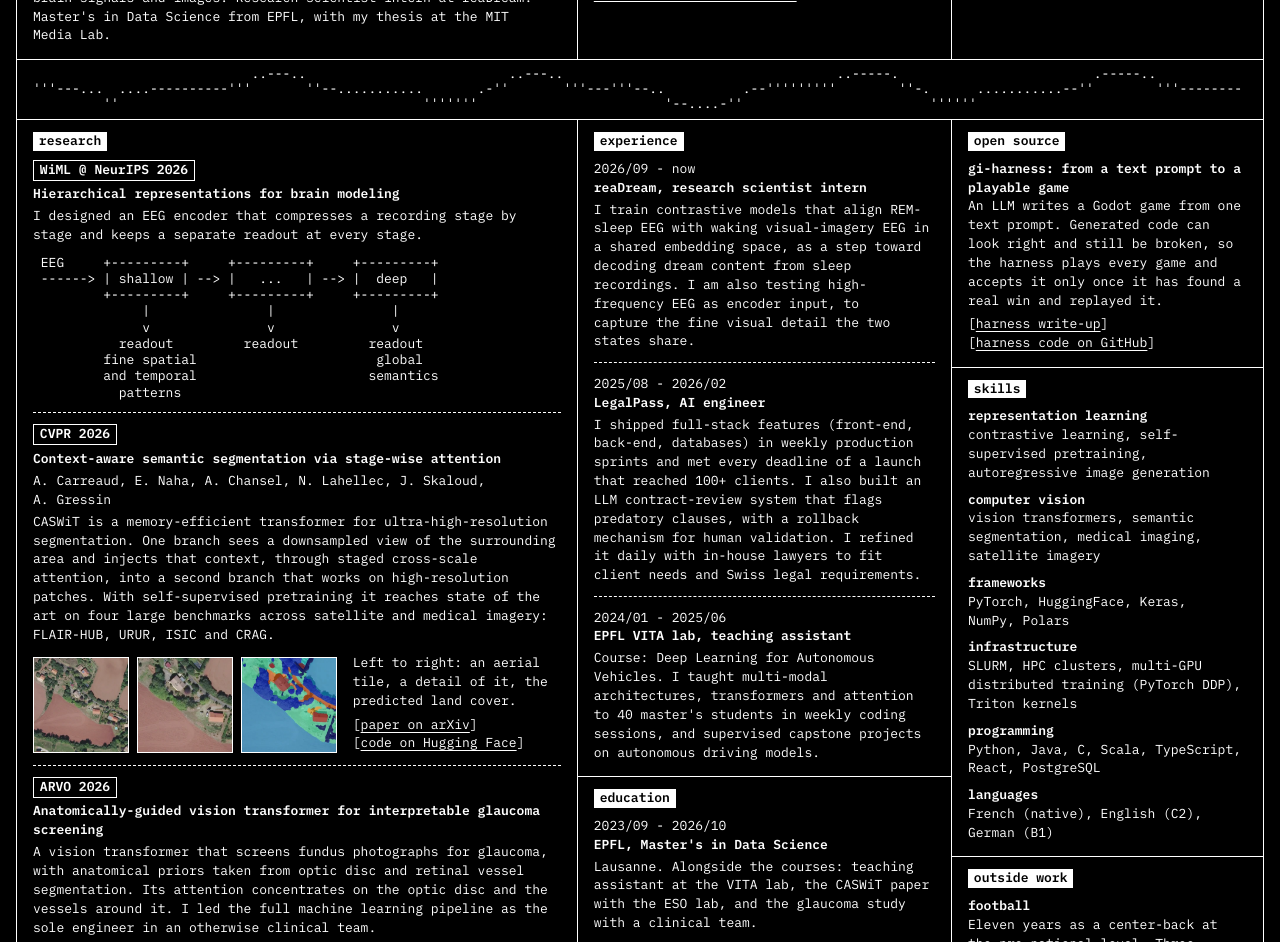
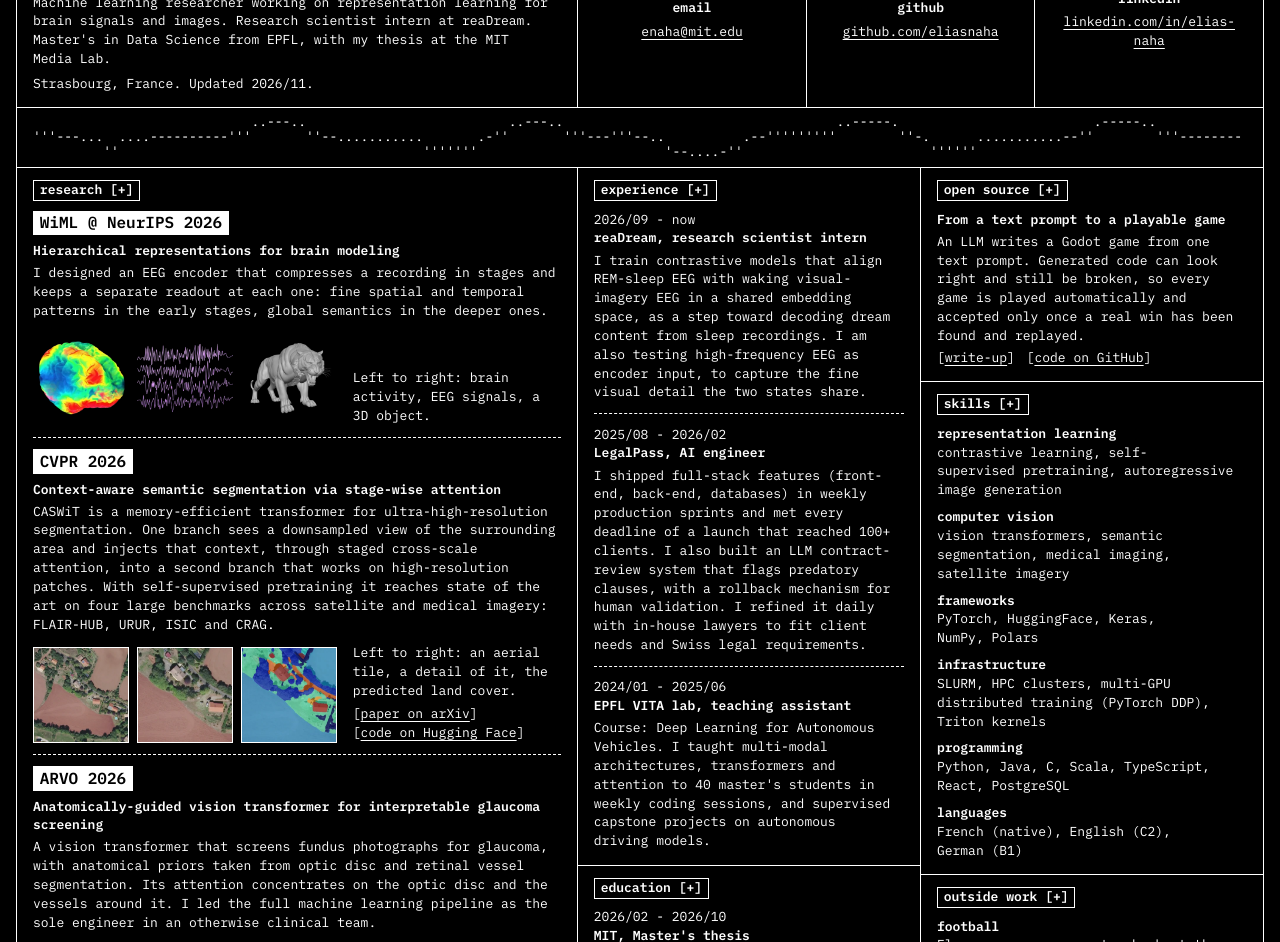
Before and after one commit to eliasnaha/eliasnaha.github.io, a plain HTML site: page index.html in a window 1280 px wide. Shown: the part 82-1024 px from the top of the page. Drawn offline with Linux system fonts and the light colour scheme.

Commit message:
Open one section at a time; bring the name and the venues forward
- Section labels are buttons: [+] gives a section the full width with its
  items side by side and folds the others to their labels; [-] or Escape
  brings the overview back. The open section is kept in the URL hash.
- The name is a large inverse-video label; email, GitHub and LinkedIn each
  get a centred cell beside it.
- Venues are inverse-video labels, the loudest thing in each paper.
- The thesis entry shows three pictures instead of a diagram; the
  education timeline is gone.
- The open-source entry is titled by what it does; the CVPR author list
  is dropped.
- Columns rebalanced so none ends in a large empty area.

```diff
--- /dev/null
+++ b/assets/focus.js
@@ -0,0 +1,61 @@
+// Section labels are buttons. Opening one gives that section the whole width
+// and folds the others down to their labels; opening it again, or pressing
+// Escape, brings the overview back. The open section is kept in the URL hash.
+
+(() => {
+  const frame = document.querySelector("[data-frame]");
+  if (!frame) return;
+
+  const sections = Array.from(frame.querySelectorAll("[data-section]"));
+  const buttons = new Map();
+
+  for (const section of sections) {
+    const heading = section.querySelector("h2");
+    const button = document.createElement("button");
+    const mark = document.createElement("span");
+
+    button.type = "button";
+    button.textContent = heading.textContent.trim() + " ";
+    mark.setAttribute("aria-hidden", "true");
+    button.append(mark);
+    heading.textContent = "";
+    heading.append(button);
+
+    button.addEventListener("click", () => {
+      open(frame.dataset.focus === section.id ? null : section.id, true);
+    });
+    buttons.set(section.id, { button, mark });
+  }
+
+  function open(id, record) {
+    const target = sections.find((section) => section.id === id);
+
+    if (target) frame.dataset.focus = target.id;
+    else delete frame.dataset.focus;
+
+    for (const section of sections) {
+      const isOpen = section === target;
+      const { button, mark } = buttons.get(section.id);
+      section.classList.toggle("is-open", isOpen);
+      button.setAttribute("aria-expanded", String(isOpen));
+      mark.textContent = isOpen ? "[-]" : "[+]";
+    }
+
+    if (record) {
+      const url = target ? "#" + target.id : location.pathname + location.search;
+      history.replaceState(null, "", url);
+    }
+  }
+
+  document.addEventListener("keydown", (event) => {
+    if (event.key === "Escape" && frame.dataset.focus) {
+      const { button } = buttons.get(frame.dataset.focus);
+      open(null, true);
+      button.focus();
+    }
+  });
+
+  window.addEventListener("hashchange", () => open(location.hash.slice(1), false));
+
+  open(location.hash.slice(1), false);
+})();
--- a/assets/site.css
+++ b/assets/site.css
@@ -1,5 +1,6 @@
-/* Two colours only: black and white. Hierarchy comes from weight, inverse
-   video, boxes and rules, never from grey. Photographs keep their own colours. */
+/* Two colours only: black and white. Hierarchy comes from weight, size,
+   inverse video, boxes and rules, never from grey. Photographs keep their
+   own colours. */
 
 @font-face {
   font-family: "Plex Mono";
@@ -56,7 +57,6 @@ pre {
   margin: 0;
 }
 
-h1,
 h2,
 h3,
 dt {
@@ -86,14 +86,14 @@ a:focus-visible {
   text-decoration: none;
 }
 
-a:focus-visible {
+a:focus-visible,
+button:focus-visible {
   outline: 2px solid var(--white);
   outline-offset: 2px;
 }
 
 /* The frame is a white sheet showing through 1px gaps between black cells:
-   that is what draws the grid lines. The header and the body share the same
-   three columns, so their rules line up. */
+   that is what draws the grid lines. */
 
 .frame {
   display: grid;
@@ -105,9 +105,78 @@ a:focus-visible {
   background: var(--white);
 }
 
+.cell {
+  padding: 0.75rem var(--pad) 0.85rem;
+  background: var(--black);
+}
+
+/* Header: who I am on the left, three ways to reach me on the right. */
+
+.top {
+  display: grid;
+  grid-template-columns: minmax(0, 5.4fr) minmax(0, 6.6fr);
+  gap: 1px;
+}
+
+h1 {
+  display: inline-block;
+  margin-bottom: 0.55rem;
+  padding: 0.1em 0.6ch;
+  background: var(--white);
+  color: var(--black);
+  font-size: 1.75rem;
+  font-weight: 600;
+  line-height: 1.15;
+  letter-spacing: 0.02em;
+}
+
+.top p + p {
+  margin-top: 0.35rem;
+}
+
+.contacts {
+  display: grid;
+  grid-template-columns: repeat(3, minmax(0, 1fr));
+  gap: 1px;
+  padding: 0;
+  list-style: none;
+}
+
+.contacts .cell {
+  display: flex;
+  flex-direction: column;
+  align-items: center;
+  justify-content: center;
+  gap: 0.3rem;
+  text-align: center;
+}
+
+.contacts span {
+  font-weight: 600;
+}
+
+.contacts a {
+  overflow-wrap: anywhere;
+}
+
+/* The strip under the header: a slow trace drawn by assets/wave.js. */
+
+.wave {
+  padding-block: 0.45rem;
+}
+
+.wave pre {
+  height: 3.45em;
+  overflow: hidden;
+  font: inherit;
+  line-height: 1.15;
+}
+
+/* The body: three columns of sections. */
+
 .cols {
   display: grid;
-  grid-template-columns: minmax(0, 5.4fr) minmax(0, 3.6fr) minmax(0, 3fr);
+  grid-template-columns: minmax(0, 5.4fr) minmax(0, 3.3fr) minmax(0, 3.3fr);
   gap: 1px;
 }
 
@@ -117,29 +186,35 @@ a:focus-visible {
   gap: 1px;
 }
 
-.cell {
-  padding: 0.75rem var(--pad) 0.85rem;
-  background: var(--black);
-}
-
 .stack > .cell:last-child {
   flex: 1;
 }
 
-h1 + p {
-  margin-top: 0.25rem;
-}
-
-.plain {
-  list-style: none;
-}
-
-/* Section names are set in inverse video. */
+/* Section names are boxed labels. Once assets/focus.js has run they are
+   buttons: [+] opens the section, [-] folds it back. */
 
 h2 {
   display: inline-block;
-  margin-bottom: 0.55rem;
+  margin-bottom: 0.6rem;
+  border: 1px solid var(--white);
+}
+
+h2:not(:has(button)) {
   padding: 0 0.75ch;
+}
+
+h2 button {
+  display: block;
+  padding: 0 0.75ch;
+  border: 0;
+  background: none;
+  color: inherit;
+  font: inherit;
+  cursor: pointer;
+}
+
+h2 button:hover,
+.is-open > h2 button {
   background: var(--white);
   color: var(--black);
 }
@@ -161,13 +236,15 @@ h2 {
   margin-top: 0.5rem;
 }
 
-/* Where a paper appeared: a boxed label above its title. */
+/* Where a paper appeared: the loudest thing in its entry. */
 
 .venue {
   display: inline-block;
-  margin-bottom: 0.3rem;
-  padding: 0 0.75ch;
-  border: 1px solid var(--white);
+  margin-bottom: 0.4rem;
+  padding: 0.05em 0.7ch;
+  background: var(--white);
+  color: var(--black);
+  font-size: 1rem;
   font-weight: 600;
 }
 
@@ -201,36 +278,7 @@ h2 {
   content: "]" / "";
 }
 
-/* Drawings made of characters. Each one says how many columns wide it is
-   (--cols); where its cell is narrower than that, the type shrinks just
-   enough for every line to fit. A Plex Mono character is 0.6em wide. */
-
-.ascii {
-  container-type: inline-size;
-  margin-top: 0.6rem;
-  overflow: hidden;
-}
-
-.ascii pre {
-  font: inherit;
-  font-size: min(1em, calc(100cqw / (var(--cols) * 0.6)));
-  line-height: 1.25;
-}
-
-/* The strip under the header: a slow trace drawn by assets/wave.js. */
-
-.wave {
-  padding-block: 0.45rem;
-}
-
-.wave pre {
-  height: 3.45em;
-  overflow: hidden;
-  font: inherit;
-  line-height: 1.15;
-}
-
-/* Photographs, in their own colours. */
+/* Pictures, in their own colours. */
 
 .strip {
   display: grid;
@@ -249,6 +297,11 @@ h2 {
   border: 1px solid var(--white);
 }
 
+.strip-plain img {
+  border: 0;
+  object-fit: contain;
+}
+
 .strip-round img {
   border: 0;
   border-radius: 50%;
@@ -256,6 +309,66 @@ h2 {
 
 .strip figcaption {
   padding-left: 1ch;
+}
+
+/* One section open: every section becomes a direct child of the body. The
+   folded ones shrink to their labels in a row; the open one takes the full
+   width below them, with its items side by side and slightly larger type. */
+
+[data-focus] .cols {
+  display: flex;
+  flex-wrap: wrap;
+}
+
+[data-focus] .stack {
+  display: contents;
+}
+
+.frame[data-focus] [data-section] {
+  flex: 1 1 auto;
+  padding-block: 0.6rem;
+}
+
+[data-focus] [data-section] h2 {
+  margin-bottom: 0;
+}
+
+[data-focus] [data-section]:not(.is-open) .items {
+  display: none;
+}
+
+.frame[data-focus] [data-section].is-open {
+  order: 1;
+  flex: 1 1 100%;
+  padding-block: 0.9rem 1.2rem;
+  font-size: 0.9375rem;
+}
+
+[data-focus] .is-open h2 {
+  margin-bottom: 0.9rem;
+}
+
+[data-focus] .is-open .items {
+  display: grid;
+  grid-template-columns: repeat(auto-fit, minmax(min(100%, 19rem), 1fr));
+  gap: 1.25rem 4ch;
+}
+
+[data-focus] .is-open .items > * {
+  max-width: 68ch;
+  margin-top: 0;
+  padding-top: 0;
+  border-top: 0;
+}
+
+[data-focus] .is-open .strip {
+  grid-template-columns: repeat(3, minmax(0, 1fr));
+  max-width: 30rem;
+}
+
+[data-focus] .is-open .strip figcaption {
+  grid-column: 1 / -1;
+  padding-left: 0;
 }
 
 /* Two columns on mid-sized screens: the first block beside the other two. */
@@ -267,6 +380,10 @@ h2 {
 
   .cols > :first-child {
     grid-row: 1 / span 2;
+  }
+
+  .top {
+    grid-template-columns: minmax(0, 1fr);
   }
 }
 
@@ -292,12 +409,27 @@ h2 {
     padding: 0.5rem;
   }
 
+  h1 {
+    font-size: 1.5rem;
+  }
+
   .cols {
     grid-template-columns: minmax(0, 1fr);
   }
 
   .cols > :first-child {
     grid-row: auto;
+  }
+
+  .contacts {
+    grid-template-columns: minmax(0, 1fr);
+  }
+
+  .contacts .cell {
+    flex-direction: row;
+    justify-content: flex-start;
+    gap: 2ch;
+    padding-block: 0.5rem;
   }
 
   .strip {
@@ -308,10 +440,14 @@ h2 {
 /* Larger tap areas on touch screens only, so the desktop stays dense. */
 
 @media (pointer: coarse) {
-  .plain a,
+  .contacts a,
   .links a {
     display: inline-block;
     padding-block: 0.4rem;
+  }
+
+  h2 button {
+    padding-block: 0.35rem;
   }
 }
 
@@ -327,4 +463,8 @@ h2 {
   body {
     padding: 0;
   }
+
+  .wave {
+    display: none;
+  }
 }
--- a/index.html
+++ b/index.html
@@ -25,9 +25,9 @@
 </head>
 <body>
 
-<div class="frame">
+<div class="frame" data-frame>
 
-  <header class="cols">
+  <header class="top">
     <div class="cell">
       <h1>Elias Naha</h1>
       <p>
@@ -36,13 +36,22 @@
         Master's in Data Science from EPFL, with my thesis at the MIT Media
         Lab.
       </p>
+      <p>Strasbourg, France. Updated 2026/11.</p>
     </div>
-    <ul class="cell plain" aria-label="Contact">
-      <li><a href="mailto:enaha@mit.edu">enaha@mit.edu</a></li>
-      <li><a href="https://github.com/eliasnaha">github.com/eliasnaha</a></li>
-      <li><a href="https://www.linkedin.com/in/elias-naha-607334198/">linkedin.com/in/elias-naha</a></li>
+    <ul class="contacts" aria-label="Contact">
+      <li class="cell">
+        <span>email</span>
+        <a href="mailto:enaha@mit.edu">enaha@mit.edu</a>
+      </li>
+      <li class="cell">
+        <span>github</span>
+        <a href="https://github.com/eliasnaha">github.com/eliasnaha</a>
+      </li>
+      <li class="cell">
+        <span>linkedin</span>
+        <a href="https://www.linkedin.com/in/elias-naha-607334198/">linkedin.com/in/elias-naha</a>
+      </li>
     </ul>
-    <p class="cell">Strasbourg, France<br>updated 2026/11</p>
   </header>
 
   <div class="cell wave" aria-hidden="true">
@@ -57,43 +66,41 @@
 
     <div class="stack">
 
-      <section class="cell" aria-labelledby="research">
-        <h2 id="research">research</h2>
+      <section class="cell" id="research" data-section aria-labelledby="research-label">
+        <h2 id="research-label">research</h2>
+        <div class="items">
 
           <article class="item">
             <p class="venue">WiML @ NeurIPS 2026</p>
             <h3>Hierarchical representations for brain modeling</h3>
             <p>
-            I designed an EEG encoder that compresses a recording stage by
-            stage and keeps a separate readout at every stage.
+              I designed an EEG encoder that compresses a recording in stages
+              and keeps a separate readout at each one: fine spatial and
+              temporal patterns in the early stages, global semantics in the
+              deeper ones.
             </p>
-          <figure class="ascii" style="--cols: 52">
-<pre role="img" aria-label="Diagram. An EEG recording enters a chain of encoder stages, from shallow to deep. Each stage has its own readout: fine spatial and temporal patterns at the shallow end, global semantics at the deep end.">
- EEG     +---------+     +---------+     +---------+
- ------> | shallow | --> |   ...   | --> |  deep   |
-         +---------+     +---------+     +---------+
-              |               |               |
-              v               v               v
-           readout         readout         readout
-         fine spatial                       global
-         and temporal                      semantics
-           patterns
-</pre>
+            <figure class="strip strip-plain">
+              <img src="assets/img/brain-1.webp" width="320" height="320" loading="lazy" alt="A brain surface colored by activity, from blue to red.">
+              <img src="assets/img/brain-2.webp" width="320" height="320" loading="lazy" alt="Four EEG traces.">
+              <img src="assets/img/brain-3.webp" width="320" height="320" loading="lazy" alt="A 3D model of a tiger.">
+              <figcaption>
+                Left to right: brain activity, EEG signals, a 3D object.
+              </figcaption>
             </figure>
           </article>
 
           <article class="item">
             <p class="venue">CVPR 2026</p>
             <h3>Context-aware semantic segmentation via stage-wise attention</h3>
-          <p>A. Carreaud, E. Naha, A. Chansel, N. Lahellec, J. Skaloud, A. Gressin</p>
             <p>
-            CASWiT is a memory-efficient transformer for ultra-high-resolution
-            segmentation. One branch sees a downsampled view of the
-            surrounding area and injects that context, through staged
-            cross-scale attention, into a second branch that works on
-            high-resolution patches. With self-supervised pretraining it
-            reaches state of the art on four large benchmarks across satellite
-            and medical imagery: FLAIR-HUB, URUR, ISIC and CRAG.
+              CASWiT is a memory-efficient transformer for
+              ultra-high-resolution segmentation. One branch sees a
+              downsampled view of the surrounding area and injects that
+              context, through staged cross-scale attention, into a second
+              branch that works on high-resolution patches. With
+              self-supervised pretraining it reaches state of the art on four
+              large benchmarks across satellite and medical imagery:
+              FLAIR-HUB, URUR, ISIC and CRAG.
             </p>
             <figure class="strip">
               <img src="assets/img/uhr-1.webp" width="320" height="320" loading="lazy" alt="Aerial photograph of farmland with a few houses along a road.">
@@ -114,11 +121,12 @@
             <p class="venue">ARVO 2026</p>
             <h3>Anatomically-guided vision transformer for interpretable glaucoma screening</h3>
             <p>
-            A vision transformer that screens fundus photographs for glaucoma,
-            with anatomical priors taken from optic disc and retinal vessel
-            segmentation. Its attention concentrates on the optic disc and the
-            vessels around it. I led the full machine learning pipeline as the
-            sole engineer in an otherwise clinical team.
+              A vision transformer that screens fundus photographs for
+              glaucoma, with anatomical priors taken from optic disc and
+              retinal vessel segmentation. Its attention concentrates on the
+              optic disc and the vessels around it. I led the full machine
+              learning pipeline as the sole engineer in an otherwise clinical
+              team.
             </p>
             <figure class="strip strip-round">
               <img src="assets/img/glaucoma-1.webp" width="320" height="320" loading="lazy" alt="Color photograph of a retina, with the optic disc and blood vessels visible.">
@@ -133,14 +141,17 @@
               </figcaption>
             </figure>
           </article>
+
+        </div>
       </section>
 
     </div>
 
     <div class="stack">
 
-      <section class="cell" aria-labelledby="experience">
-        <h2 id="experience">experience</h2>
+      <section class="cell" id="experience" data-section aria-labelledby="experience-label">
+        <h2 id="experience-label">experience</h2>
+        <div class="items">
 
           <article class="item">
             <p>2026/09 - now</p>
@@ -158,12 +169,12 @@
             <p>2025/08 - 2026/02</p>
             <h3>LegalPass, AI engineer</h3>
             <p>
-            I shipped full-stack features (front-end, back-end, databases) in
-            weekly production sprints and met every deadline of a launch that
-            reached 100+ clients. I also built an LLM contract-review system
-            that flags predatory clauses, with a rollback mechanism for human
-            validation. I refined it daily with in-house lawyers to fit client
-            needs and Swiss legal requirements.
+              I shipped full-stack features (front-end, back-end, databases)
+              in weekly production sprints and met every deadline of a launch
+              that reached 100+ clients. I also built an LLM contract-review
+              system that flags predatory clauses, with a rollback mechanism
+              for human validation. I refined it daily with in-house lawyers
+              to fit client needs and Swiss legal requirements.
             </p>
           </article>
 
@@ -177,69 +188,57 @@
               capstone projects on autonomous driving models.
             </p>
           </article>
+
+        </div>
       </section>
 
-      <section class="cell" aria-labelledby="education">
-        <h2 id="education">education</h2>
+      <section class="cell" id="education" data-section aria-labelledby="education-label">
+        <h2 id="education-label">education</h2>
+        <div class="items">
+
+          <article class="item">
+            <p>2026/02 - 2026/10</p>
+            <h3>MIT, Master's thesis</h3>
+            <p>Fluid Interfaces Group, Media Lab, Cambridge. Grade 6/6.</p>
+          </article>
 
           <article class="item">
             <p>2023/09 - 2026/10</p>
             <h3>EPFL, Master's in Data Science</h3>
-          <p>
-            Lausanne. Alongside the courses: teaching assistant at the VITA
-            lab, the CASWiT paper with the ESO lab, and the glaucoma study
-            with a clinical team.
-          </p>
+            <p>Lausanne.</p>
           </article>
 
-        <article class="item">
-          <p>2026/02 - 2026/10</p>
-          <h3>MIT, Master's thesis</h3>
-          <p>
-            Fluid Interfaces Group, Media Lab, Cambridge. Grade 6/6. The EEG
-            encoder work shown at WiML dates from these months.
-          </p>
-        </article>
-
-        <figure class="item ascii" style="--cols: 55">
-<pre role="img" aria-label="Timeline, 2023 to 2026. EPFL Master's: September 2023 to October 2026. VITA lab teaching assistant: January 2024 to June 2025. LegalPass: August 2025 to February 2026. MIT thesis: February to October 2026. reaDream: since September 2026.">
-             2023 2024         2025         2026
-             SOND JFMAMJJASOND JFMAMJJASOND JFMAMJJASON
-EPFL MSc     #########################################
-VITA lab TA       ###################
-LegalPass                             ########
-MIT thesis                                   #########
-reaDream                                            ###
-</pre>
-        </figure>
+        </div>
       </section>
 
     </div>
 
     <div class="stack">
 
-      <section class="cell" aria-labelledby="open-source">
-        <h2 id="open-source">open source</h2>
+      <section class="cell" id="open-source" data-section aria-labelledby="open-source-label">
+        <h2 id="open-source-label">open source</h2>
+        <div class="items">
 
-        <article>
-          <h3>gi-harness: from a text prompt to a playable game</h3>
+          <article class="item">
+            <h3>From a text prompt to a playable game</h3>
             <p>
               An LLM writes a Godot game from one text prompt. Generated code
-            can look right and still be broken, so the harness plays every
-            game and accepts it only once it has found a real win and
-            replayed it.
+              can look right and still be broken, so every game is played
+              automatically and accepted only once a real win has been found
+              and replayed.
             </p>
             <p class="links">
-            <a href="blog/game-harness/">harness write-up</a>
-            <a href="https://github.com/eliasnaha/gi-harness">harness code on GitHub</a>
+              <a href="blog/game-harness/">write-up</a>
+              <a href="https://github.com/eliasnaha/gi-harness">code on GitHub</a>
             </p>
           </article>
+
+        </div>
       </section>
 
-      <section class="cell" aria-labelledby="skills">
-        <h2 id="skills">skills</h2>
-
-        <dl>
+      <section class="cell" id="skills" data-section aria-labelledby="skills-label">
+        <h2 id="skills-label">skills</h2>
+        <dl class="items">
           <div class="entry">
             <dt>representation learning</dt>
             <dd>contrastive learning, self-supervised pretraining, autoregressive image generation</dd>
@@ -267,10 +266,9 @@ reaDream                                            ###
         </dl>
       </section>
 
-      <section class="cell" aria-labelledby="outside">
-        <h2 id="outside">outside work</h2>
-
-        <dl>
+      <section class="cell" id="outside-work" data-section aria-labelledby="outside-work-label">
+        <h2 id="outside-work-label">outside work</h2>
+        <dl class="items">
           <div class="entry">
             <dt>football</dt>
             <dd>
@@ -296,5 +294,6 @@ reaDream                                            ###
 </div>
 
 <script src="assets/wave.js" defer></script>
+<script src="assets/focus.js" defer></script>
 </body>
 </html>
```
Also changed, not shown: assets/img/brain-1.webp (added), assets/img/brain-2.webp (added), assets/img/brain-3.webp (added), assets/og.png, 1 other file. Lines whose indentation alone changed are shown as unchanged.
